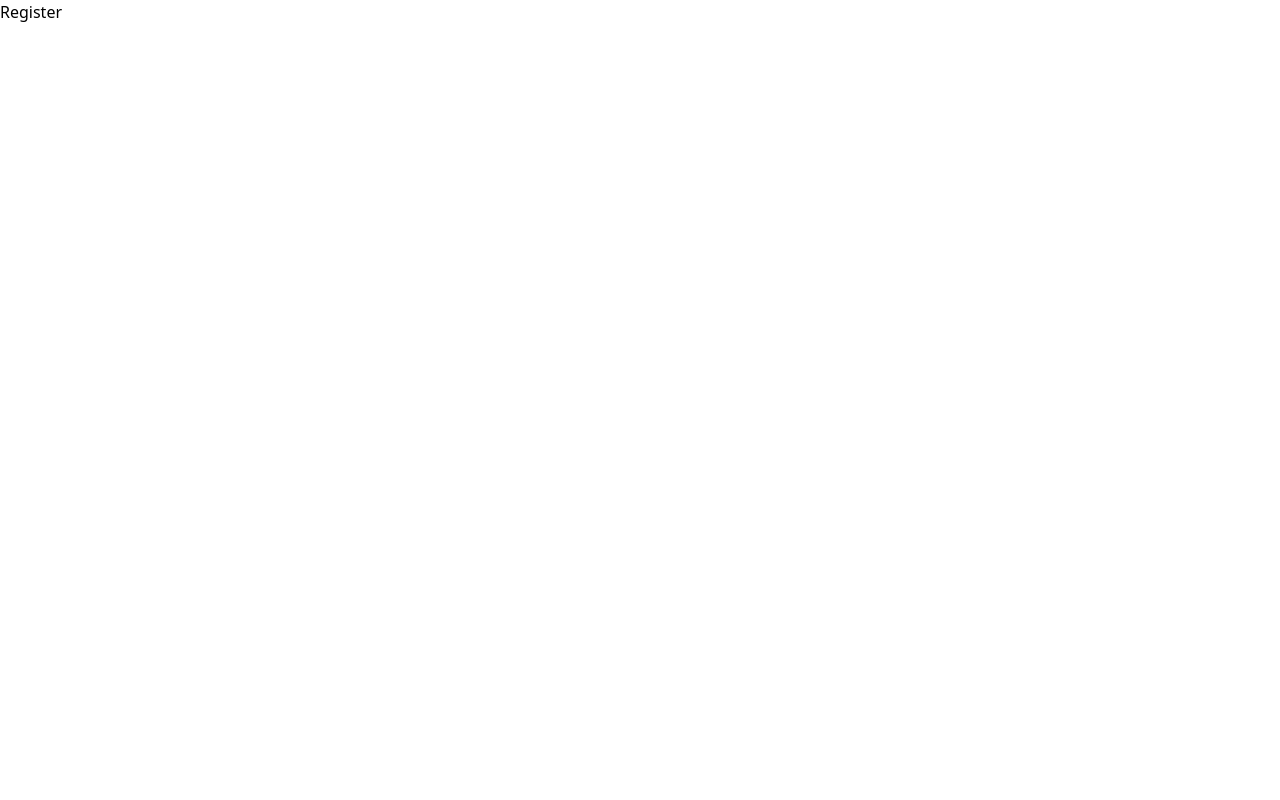
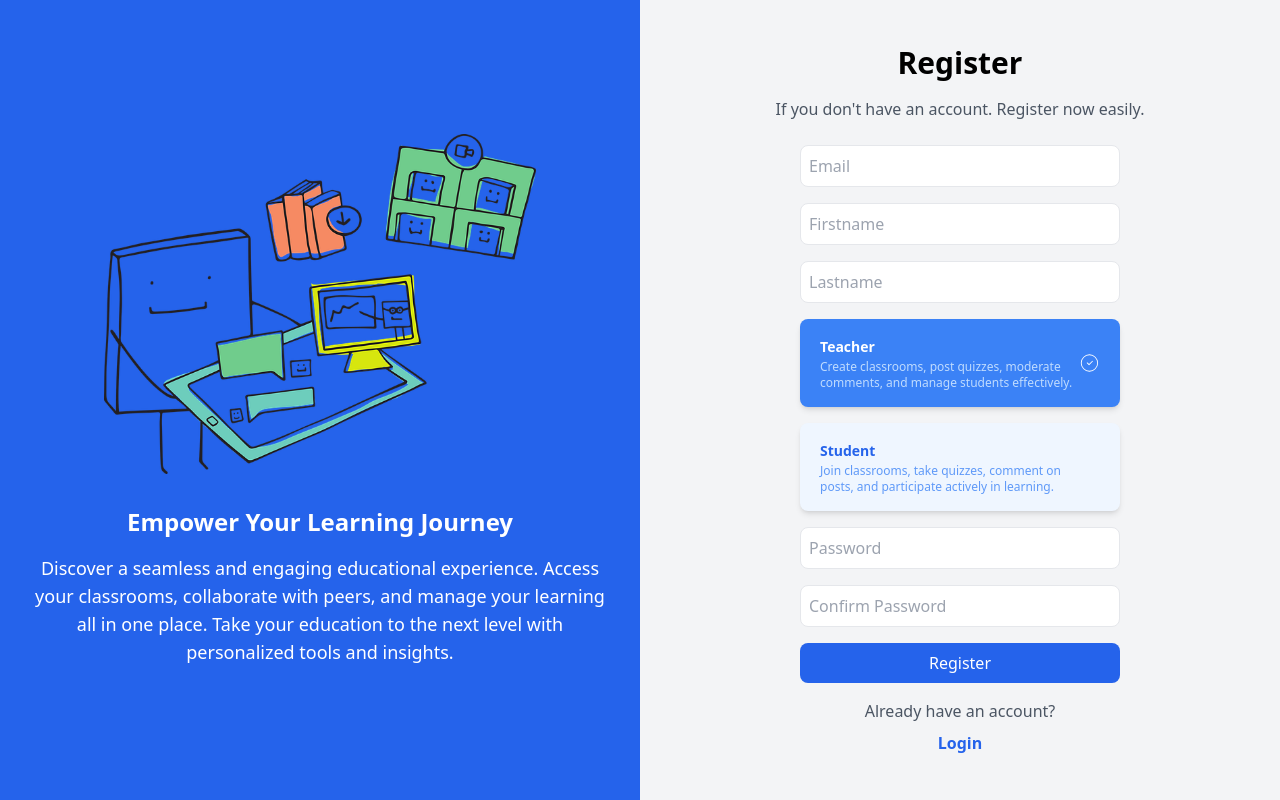
Before and after one commit to AyKrimino/educational-platform-managment, a React (Vite) app in the folder frontend/: page /register in a window 1280 px wide. Built offline with nearby package versions, Linux system fonts and the light colour scheme.

Commit message:
feat: ui for register page

```diff
--- a/frontend/package.json
+++ b/frontend/package.json
@@ -10,9 +10,13 @@
     "preview": "vite preview"
   },
   "dependencies": {
+    "@headlessui/react": "^2.2.0",
+    "clsx": "^2.1.1",
     "react": "^18.3.1",
     "react-dom": "^18.3.1",
-    "react-router-dom": "^6.28.0"
+    "react-icons": "^5.3.0",
+    "react-router-dom": "^6.28.0",
+    "tailwind-merge": "^2.5.4"
   },
   "devDependencies": {
     "@eslint/js": "^9.13.0",
--- a/frontend/src/pages/Login.jsx
+++ b/frontend/src/pages/Login.jsx
@@ -3,6 +3,7 @@ import AuthSidePanel from "../components/AuthSidePanel";
 const Login = () => {
   return (
     <div className="grid grid-cols-1 md:grid-cols-2 h-screen">
+      <AuthSidePanel />
       <div className="flex flex-col justify-center items-center p-8 bg-gray-100">
         <h1 className="text-3xl font-bold mb-4">Login</h1>
         <p className="text-gray-600 mb-6">
@@ -28,8 +29,6 @@ const Login = () => {
           </button>
         </div>
       </div>
-
-      <AuthSidePanel />
     </div>
   );
 };
--- a/frontend/src/pages/Register.jsx
+++ b/frontend/src/pages/Register.jsx
@@ -1,5 +1,98 @@
+import AuthSidePanel from "../components/AuthSidePanel";
+import { Radio, RadioGroup } from "@headlessui/react";
+import { CiCircleCheck } from "react-icons/ci";
+import { useState } from "react";
+
+const roles = [
+  {
+    name: "Teacher",
+    description:
+      "Create classrooms, post quizzes, moderate comments, and manage students effectively.",
+  },
+  {
+    name: "Student",
+    description:
+      "Join classrooms, take quizzes, comment on posts, and participate actively in learning.",
+  },
+];
+
 const Register = () => {
-  return <div>Register</div>;
+  const [selected, setSelected] = useState(roles[0]);
+
+  return (
+    <div className="grid grid-cols-1 md:grid-cols-2 h-screen">
+      <AuthSidePanel />
+      <div className="flex flex-col justify-center items-center p-8 bg-gray-100">
+        <h1 className="text-3xl font-bold mb-4">Register</h1>
+        <p className="text-gray-600 mb-6">
+          If you don't have an account. Register now easily.
+        </p>
+        <input
+          className="border rounded-lg p-2 w-80 mb-4"
+          type="email"
+          placeholder="Email"
+        />
+        <input
+          className="border rounded-lg p-2 w-80 mb-4"
+          type="text"
+          placeholder="Firstname"
+        />
+        <input
+          className="border rounded-lg p-2 w-80 mb-4"
+          type="text"
+          placeholder="Lastname"
+        />
+
+        <RadioGroup
+          by="name"
+          value={selected}
+          onChange={setSelected}
+          aria-label="Server size"
+          className="space-y-4 w-80 mb-4"
+        >
+          {roles.map((role) => (
+            <Radio
+              key={role.name}
+              value={role}
+              className="group relative flex cursor-pointer rounded-lg bg-blue-50 py-4 px-5 shadow-md transition duration-300 ease-in-out focus:outline-none data-[focus]:outline-2 data-[focus]:outline-blue-500 data-[checked]:bg-blue-500 data-[checked]:text-white mb-2"
+            >
+              <div className="flex w-full items-center justify-between">
+                <div className="text-sm/6">
+                  <p className="font-semibold text-blue-600 group-data-[checked]:text-white">
+                    {role.name}
+                  </p>
+                  <div className="flex gap-2 text-xs text-blue-500/80 group-data-[checked]:text-blue-200">
+                    <div>{role.description}</div>
+                  </div>
+                </div>
+                <CiCircleCheck className="size-10 text-blue-600 opacity-0 transition group-data-[checked]:opacity-100 group-data-[checked]:text-white" />
+              </div>
+            </Radio>
+          ))}
+        </RadioGroup>
+
+        <input
+          className="border rounded-lg p-2 w-80 mb-4"
+          type="password"
+          placeholder="Password"
+        />
+        <input
+          className="border rounded-lg p-2 w-80 mb-4"
+          type="password"
+          placeholder="Confirm Password"
+        />
+        <button className="bg-blue-600 text-white py-2 px-4 rounded-lg w-80 mb-4 hover:bg-blue-700 transition-all duration-300 ease-in-out">
+          Register
+        </button>
+        <div className="text-center">
+          <p className="text-gray-600 mb-2">Already have an account?</p>
+          <button className="text-blue-600 font-semibold hover:underline">
+            Login
+          </button>
+        </div>
+      </div>
+    </div>
+  );
 };
 
 export default Register;
```
Also changed, not shown: frontend/src/assets/images/ELearningImage2.png (deleted), 1 other file (tests, documents, lock files or other folders).
